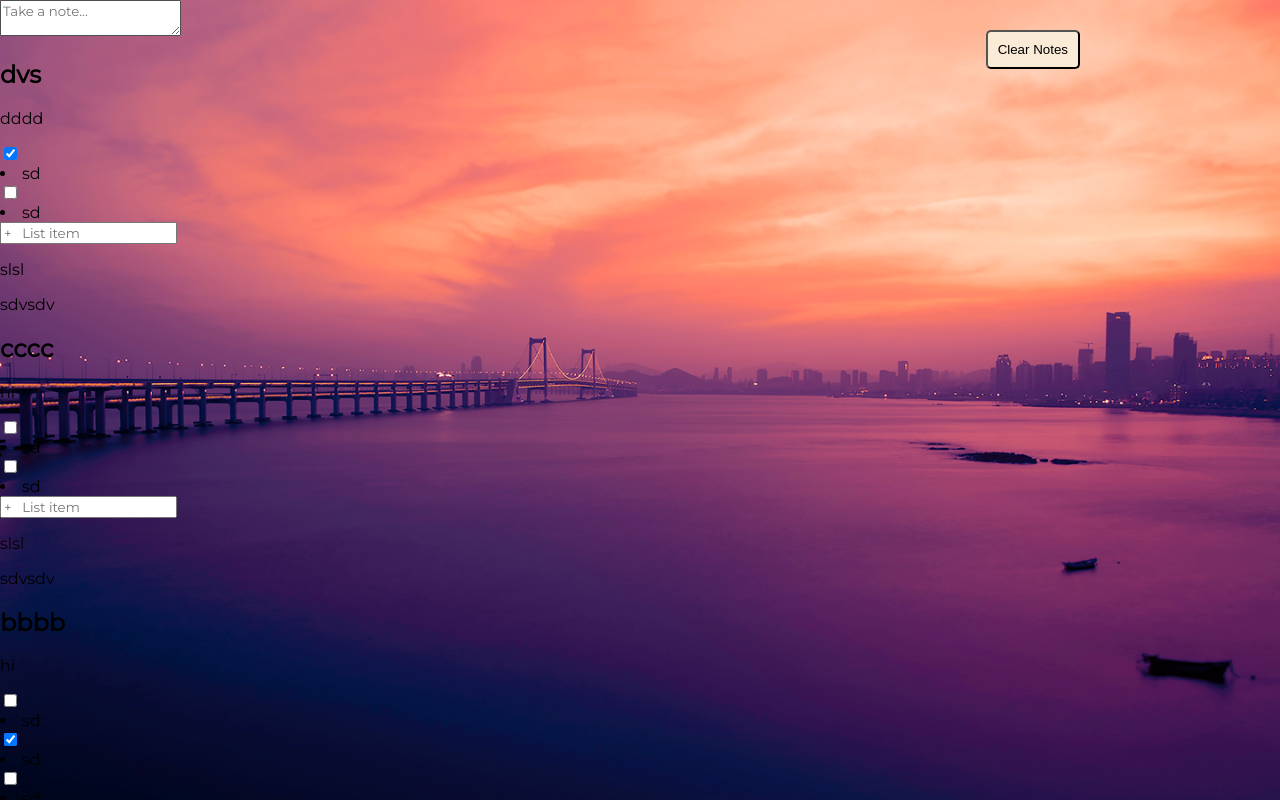
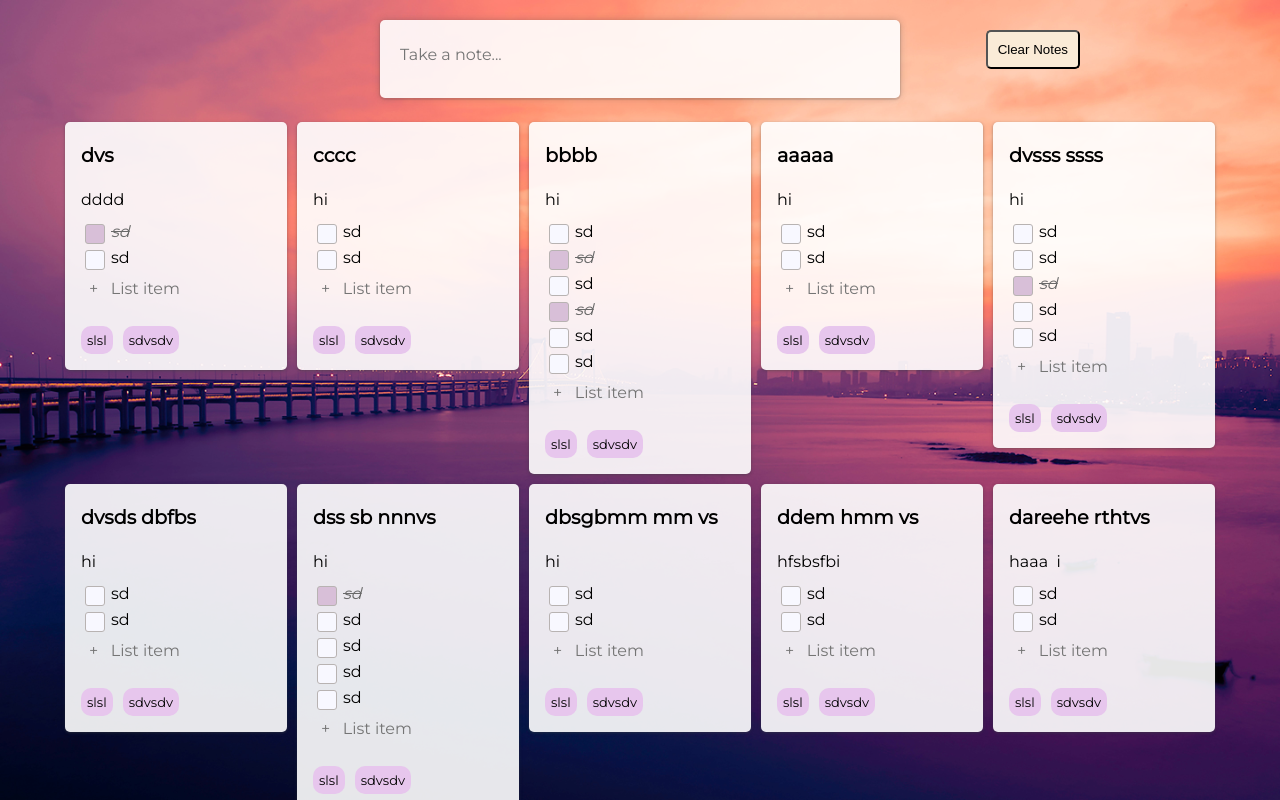
Before and after one commit to DoviMaj/note-app-2.0, a React (Create React App) app: page / in a window 1280 px wide. Shown: the top 800 px of the page. Built offline with nearby package versions, Linux system fonts and the light colour scheme.

Commit message:
adds stylesheets import

```diff
--- a/src/components/Form.js
+++ b/src/components/Form.js
@@ -1,6 +1,7 @@
 import React, { useState } from "react";
 import uniqid from "uniqid";
 import ListInput from "./ListInput";
+import "../assets/stylesheets/Form.css";
 
 function Form(props) {
   const [display, setDisplay] = useState(props.display);
@@ -43,8 +44,7 @@ function Form(props) {
     <div className="form">
       {display ? (
         <input
-          className="input-field"
-          id="title-input"
+          className="input-field title-input"
           placeholder="Title"
           name="title"
           value={note.title}
--- a/src/components/Note.js
+++ b/src/components/Note.js
@@ -1,6 +1,7 @@
 import { useState } from "react";
 import ListInput from "./ListInput";
 import ListItem from "./ListItem";
+import "../assets/stylesheets/Note.css";
 
 function Note(props) {
   const { id, title, note, list, project, date } = props.note;
@@ -94,10 +95,10 @@ function Note(props) {
       <ListInput handleListInput={(value) => props.addListItem(value, id)} />
 
       <div className="due-date-div">
-        <p className="project" data-testid="project">
+        <p className="project bottom-tag" data-testid="project">
           {project}
         </p>
-        <p className="project" data-testid="date" id="due-date">
+        <p className="project bottom-tag" data-testid="date" id="due-date">
           {date}
         </p>
       </div>
```
